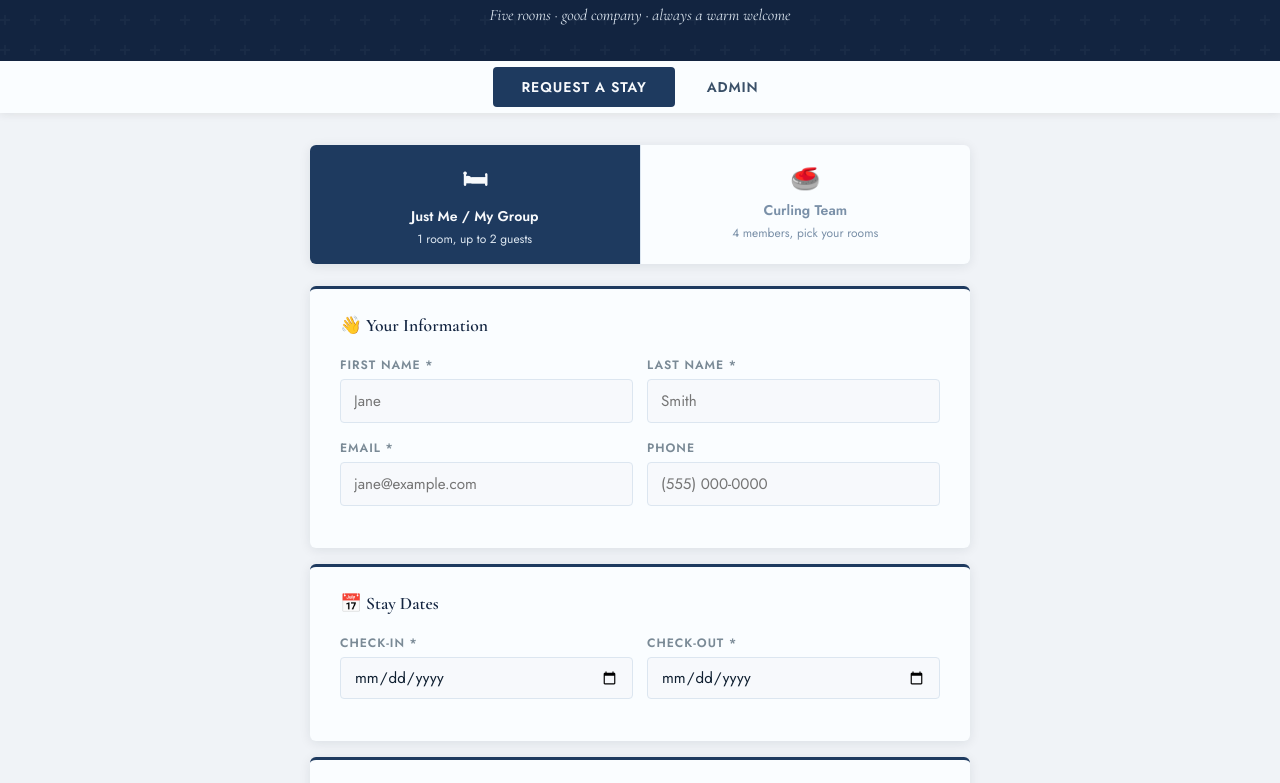
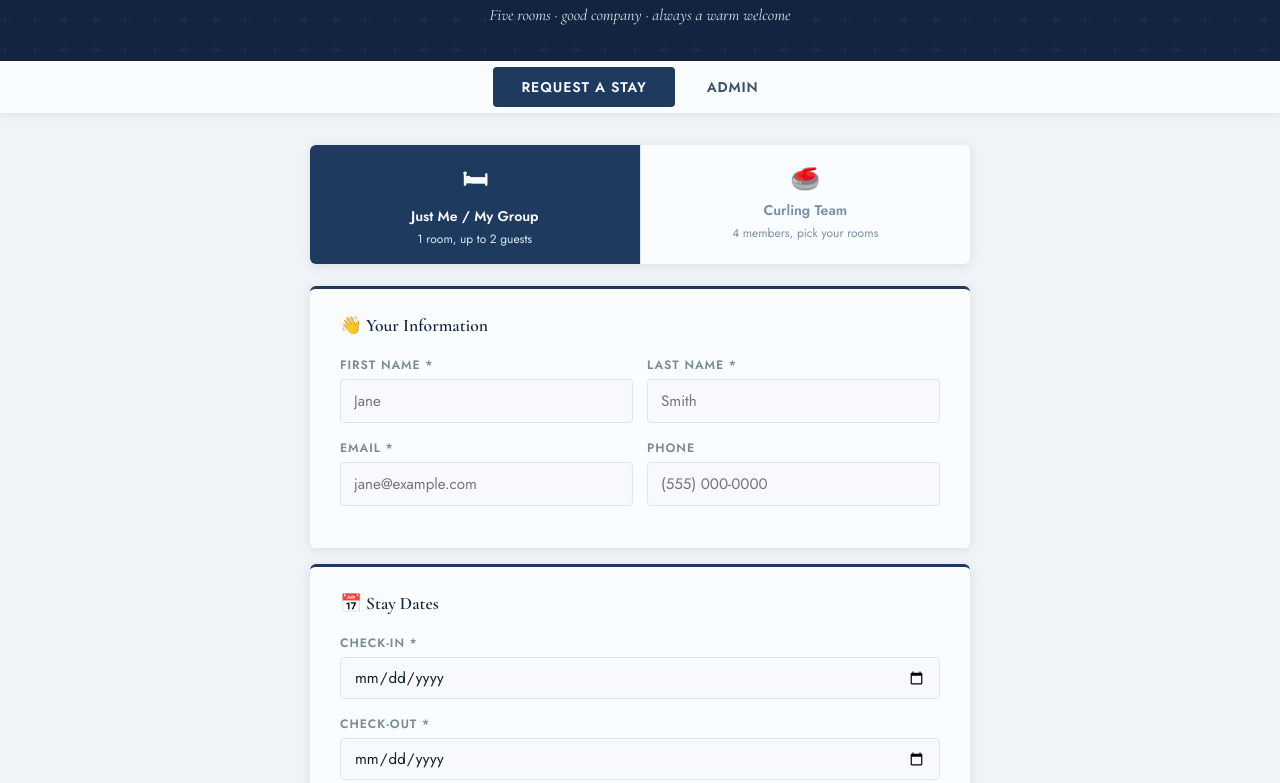
Before and after one commit to kdrombosky/yinzermanor, a plain HTML site: page index.html in a window 1280 px wide. Shown: the part 135-918 px from the top of the page. Drawn offline with nearby package versions, Linux system fonts and the light colour scheme.

Commit message:
mobile optimizations

```diff
--- a/index.html
+++ b/index.html
@@ -167,7 +167,7 @@
     .open-mail-btn { display: inline-block; padding: 9px 20px; background: var(--honey); color: var(--white); border: none; border-radius: 4px; font-family: 'Jost', sans-serif; font-size: 0.85rem; font-weight: 600; letter-spacing: 0.05em; text-transform: uppercase; cursor: pointer; text-decoration: none; transition: background 0.2s; margin-top: 4px; }
     .open-mail-btn:hover { background: var(--honey-dark, #8f5a18); }
 
-    input[type=date] { min-width: 0; width: 100%; height: 42px; -webkit-appearance: none; appearance: none; }
+    input[type=date] { min-width: 0; width: 100%; max-width: 100%; height: 42px; -webkit-appearance: none; appearance: none; box-sizing: border-box; }
 
     @media (max-width: 540px) {
       .form-row { flex-direction: column; gap: 0; }
@@ -238,7 +238,6 @@
     <!-- DATES -->
     <div class="card">
       <h2>📅 Stay Dates</h2>
-      <div class="form-row">
       <div class="field">
         <label for="checkin">Check-in *</label>
         <input type="date" id="checkin" name="checkin" required />
@@ -246,7 +245,6 @@
       <div class="field">
         <label for="checkout">Check-out *</label>
         <input type="date" id="checkout" name="checkout" required />
-        </div>
       </div>
     </div>
 
@@ -378,7 +376,7 @@
 
 <script>
   // ── Config — edit these lines ──
-  const ADMIN_PASSWORD   = 'letmein';
+  const ADMIN_PASSWORD   = 'YinzerManorBook060126';
   const FORMSPREE_ACTION = 'https://formspree.io/f/xkoedjaj';
 
   // EmailJS — sign up free at emailjs.com, then fill these in:
```
Lines whose indentation alone changed are shown as unchanged.
